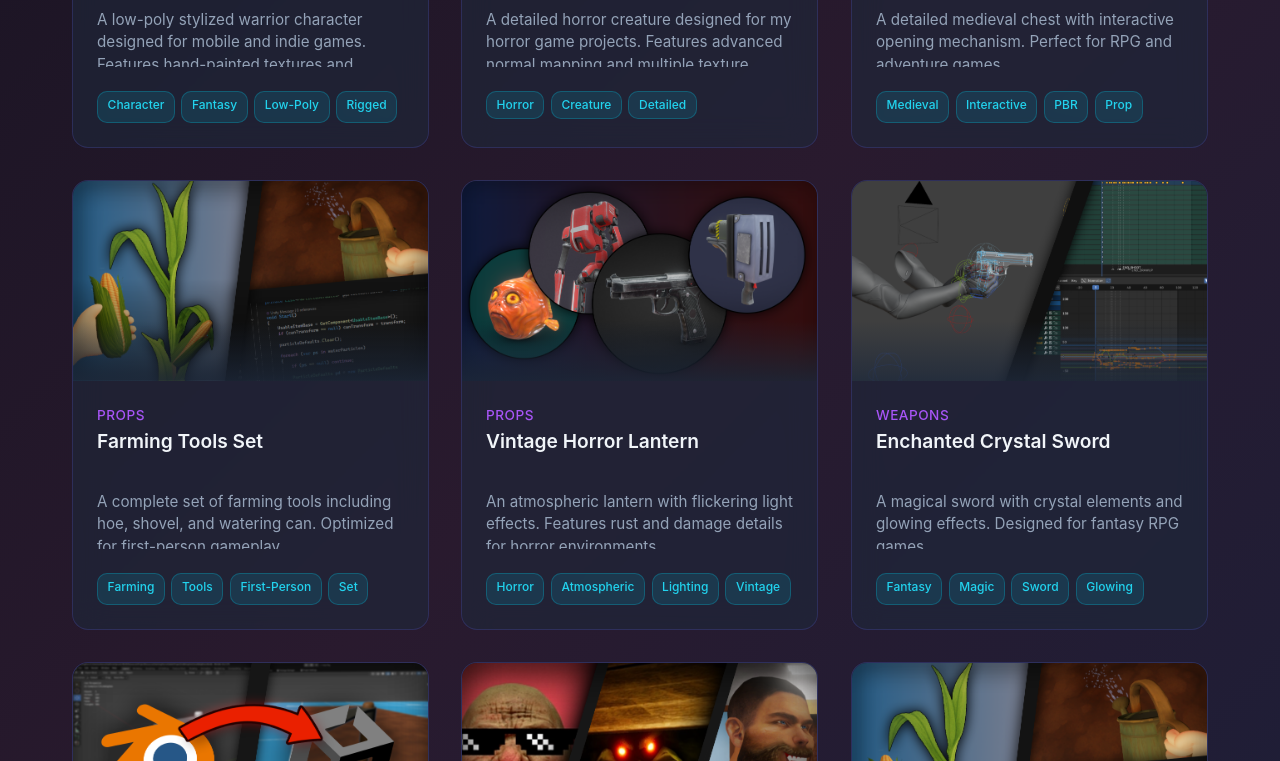
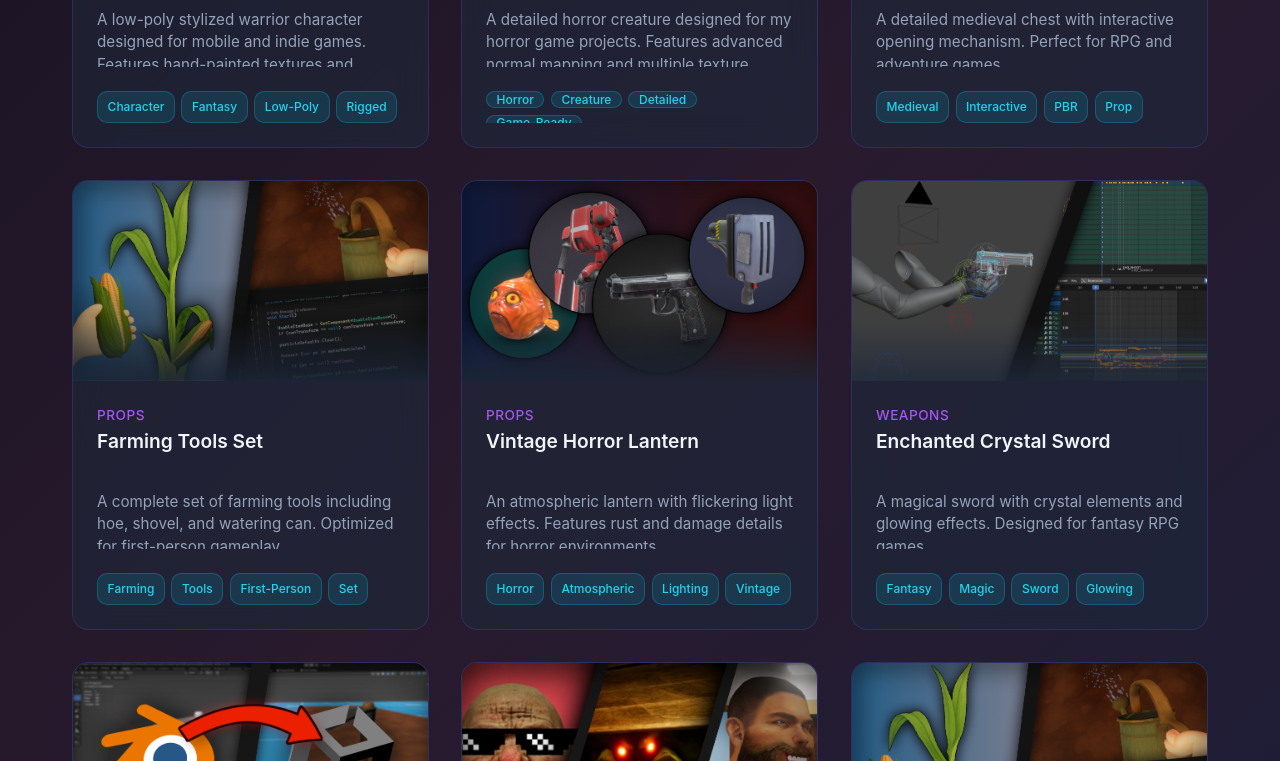
Before and after one commit to mhzeGit/mhze-portfolio-website, a plain HTML site: page my-3d-assets.html in a window 1280 px wide. Shown: the part 1079-1840 px from the top of the page. Drawn offline with Linux system fonts and the light colour scheme.

Commit message:
feat: tags fix

```diff
--- a/css/3d-assets.css
+++ b/css/3d-assets.css
@@ -230,11 +230,14 @@ body {
 .asset-tag {
   background: rgba(6, 182, 212, 0.15);
   color: #22d3ee;
-  padding: 0.2rem 0.6rem;
+  padding: 0.1rem 0.6rem;
   border-radius: 10px;
   font-size: 0.75rem;
   border: 1px solid rgba(6, 182, 212, 0.3);
   font-weight: 500;
+  display: inline-flex;
+  align-items: center;
+  line-height: 1;
 }
 
 /* Modal Styles */
```
